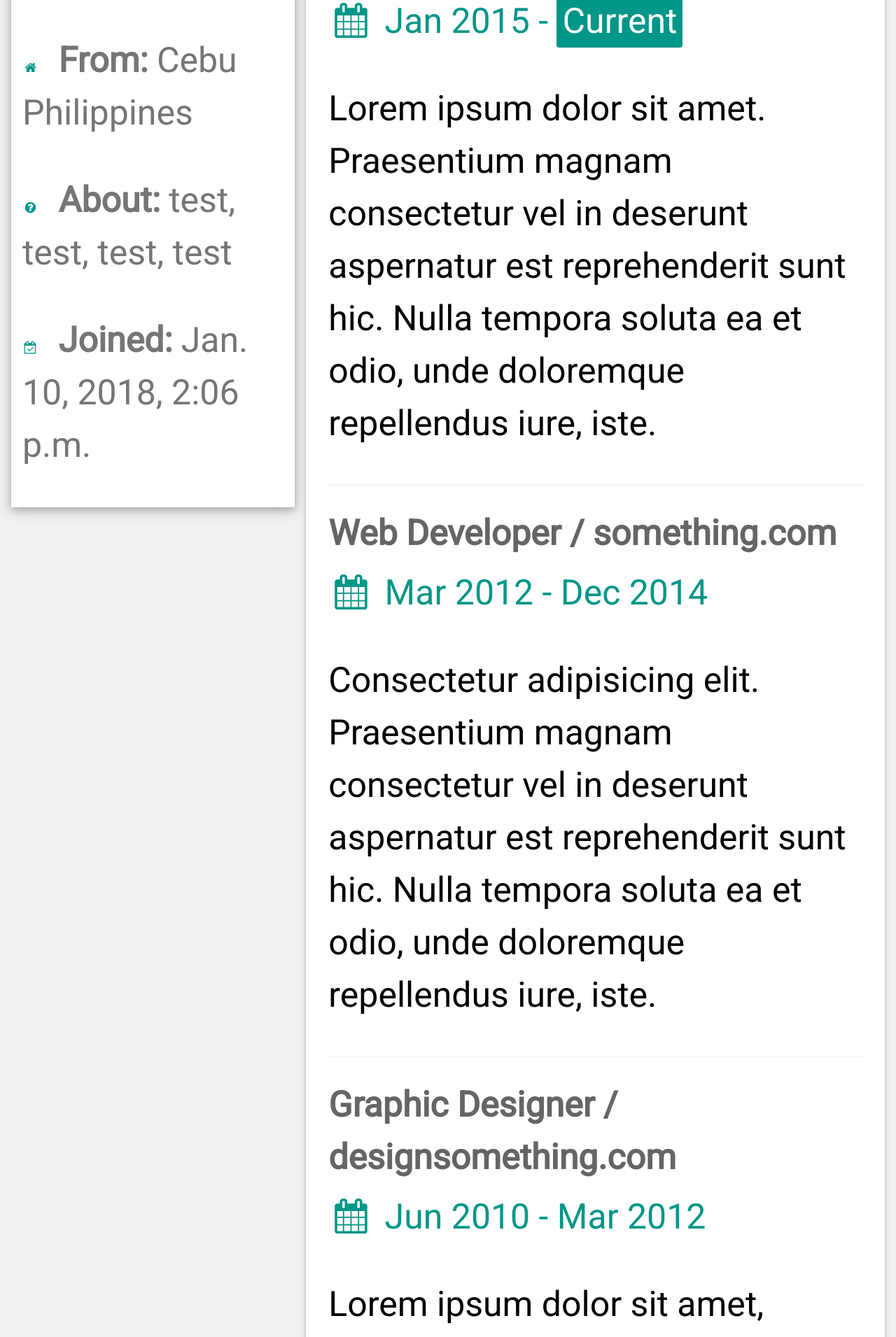
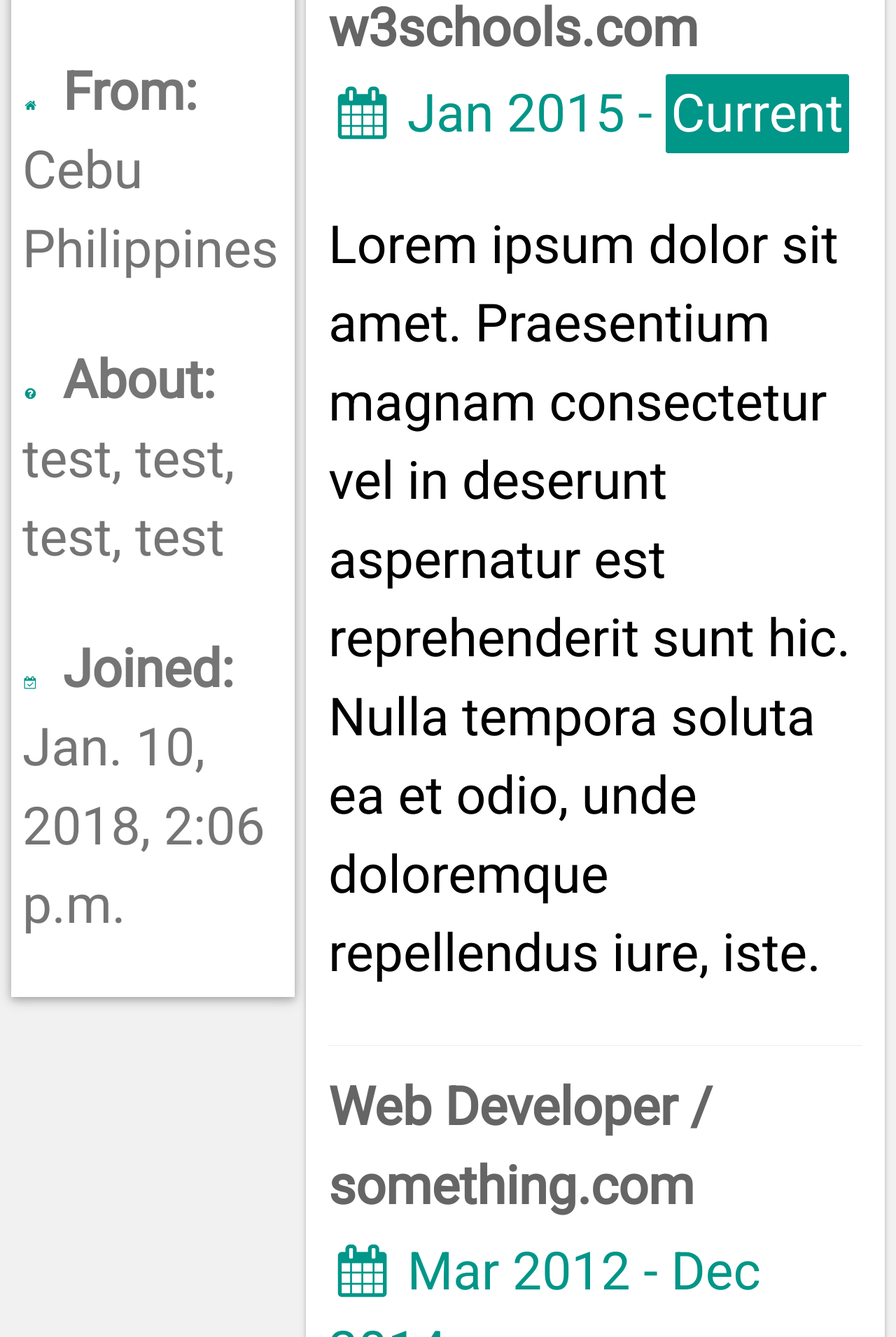
Before and after one commit to burdagay/my-steemit-portal, a Django app: page /app/wallet in a window 1280 px wide. Shown: the part 321-2232 px from the top of the page at 70% size. Run offline with Django 3.2, Linux system fonts and the light colour scheme.

Commit message:
Changed font size

```diff
--- a/app/templates/app/wallet.html
+++ b/app/templates/app/wallet.html
@@ -8,7 +8,7 @@
     <link rel="stylesheet" href="https://cdnjs.cloudflare.com/ajax/libs/font-awesome/4.7.0/css/font-awesome.min.css">
 </head>
 <style>
-    html,body,h1,h2,h3,h4,h5,h6 {font-family: "Roboto", sans-serif; font-size:50px;}
+    html,body,h1,h2,h3,h4,h5,h6 {font-family: "Roboto", sans-serif; font-size:75px;}
     </style>
 <body class="w3-light-grey">
     <div class="w3-content w3-margin-top" style="max-width:1400px;">
```
